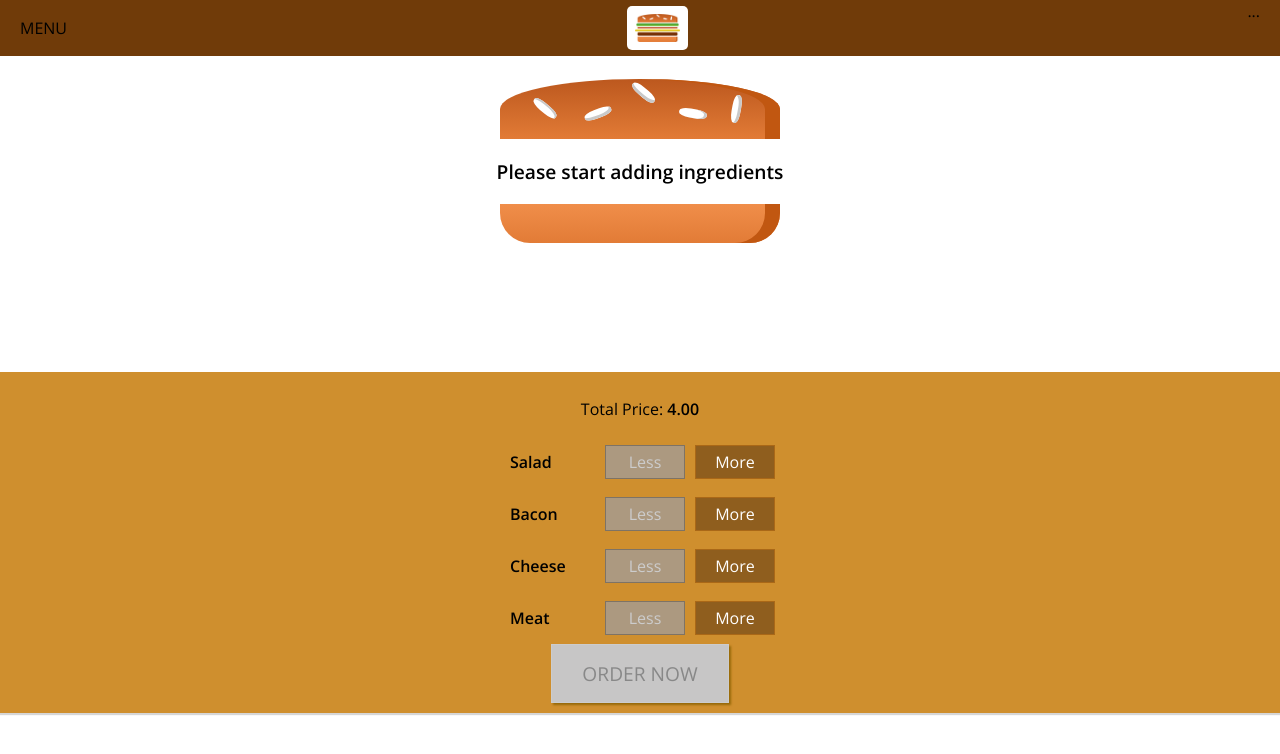
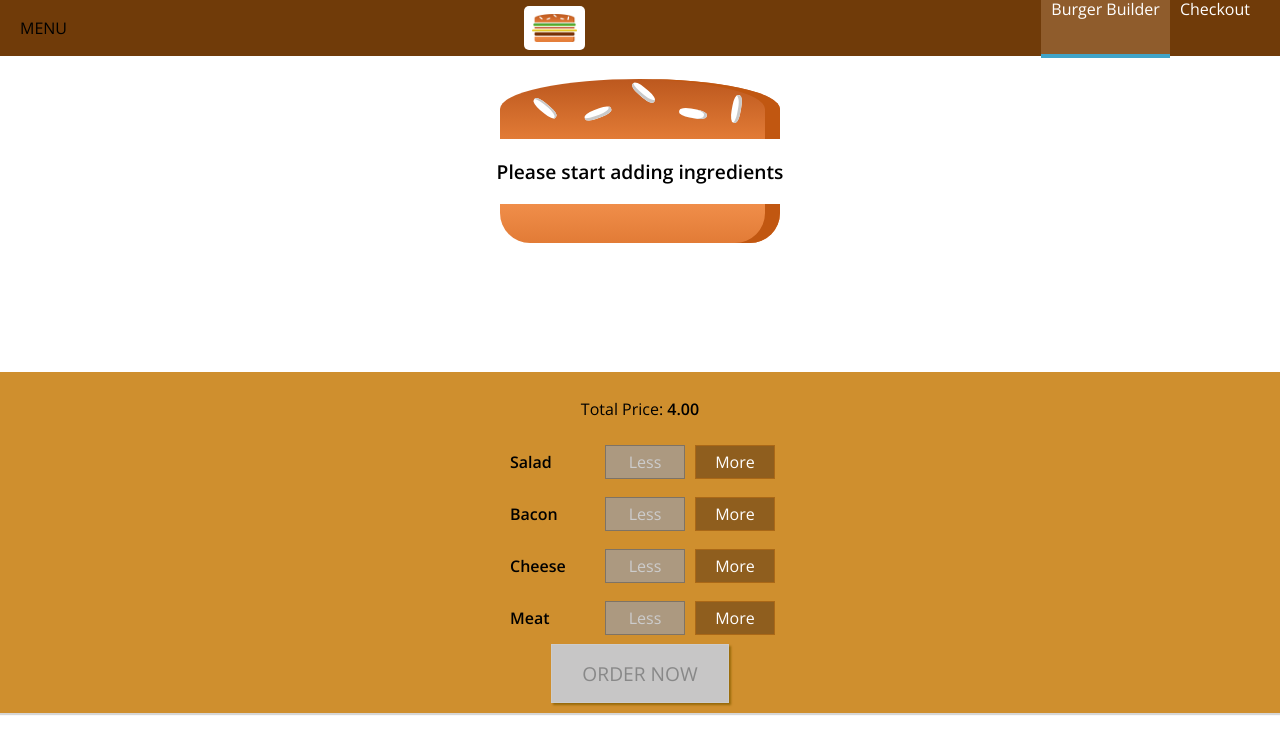
Before and after one commit to yuriyberezskyy/burger-project-frontend, a React app: page / in a window 1280 px wide. Shown: the top 754 px of the page. Built offline with nearby package versions, Linux system fonts and the light colour scheme.

Commit message:
added navigation

```diff
--- /dev/null
+++ b/src/components/Navigation/Navigationitems/NavigationItem/NavigationItem.css
@@ -0,0 +1,24 @@
+.NavigationItem {
+  margin: 0;
+  box-sizing: border-box;
+  display: flex;
+  height: 100%;
+  align-items: center;
+}
+
+.NavigationItem a {
+  color: white;
+  text-decoration: none;
+  height: 100%;
+  padding: 16px 10px;
+  border-bottom: 4px solid transparent;
+  display: block;
+}
+
+.NavigationItem a:hover,
+.NavigationItem a:active,
+.NavigationItem a.active {
+  background-color: #8f5c2c;
+  border-bottom: 4px solid #40a4c8;
+  color: white;
+}
--- /dev/null
+++ b/src/components/Navigation/Navigationitems/NavigationItem/NavigationItem.js
@@ -0,0 +1,11 @@
+import React from "react";
+import classes from "./NavigationItem.css";
+const navigationItem = (props) => (
+  <li className={classes.NavigationItem}>
+    <a href={props.link} className={props.active ? classes.active : null}>
+      {props.children}
+    </a>
+  </li>
+);
+
+export default navigationItem;
--- /dev/null
+++ b/src/components/Navigation/Navigationitems/NavigationItems.css
@@ -0,0 +1,8 @@
+.NavigationItems {
+  margin: 0;
+  padding: 0;
+  list-style: none;
+  display: flex;
+  align-items: center;
+  height: 72%;
+}
--- /dev/null
+++ b/src/components/Navigation/Navigationitems/NavigationItems.js
@@ -0,0 +1,16 @@
+import React from "react";
+import classes from "./NavigationItems.css";
+import NavigationItem from "./NavigationItem/NavigationItem";
+
+const navigationItems = () => {
+  return (
+    <ul className={classes.NavigationItems}>
+      <NavigationItem link="/" active>
+        Burger Builder
+      </NavigationItem>
+      <NavigationItem link="/">Checkout</NavigationItem>
+    </ul>
+  );
+};
+
+export default navigationItems;
--- a/src/components/Navigation/Toolbar/Toolbar.js
+++ b/src/components/Navigation/Toolbar/Toolbar.js
@@ -1,11 +1,14 @@
 import React from "react";
 import classes from "./Toolbar.css";
 import Logo from "../../Logo/Logo";
+import NavigationItems from "../Navigationitems/NavigationItems";
 const toolbar = () => (
   <header className={classes.Toolbar}>
     <div>MENU</div>
     <Logo />
-    <nav>...</nav>
+    <nav>
+      <NavigationItems />
+    </nav>
   </header>
 );
 
```
